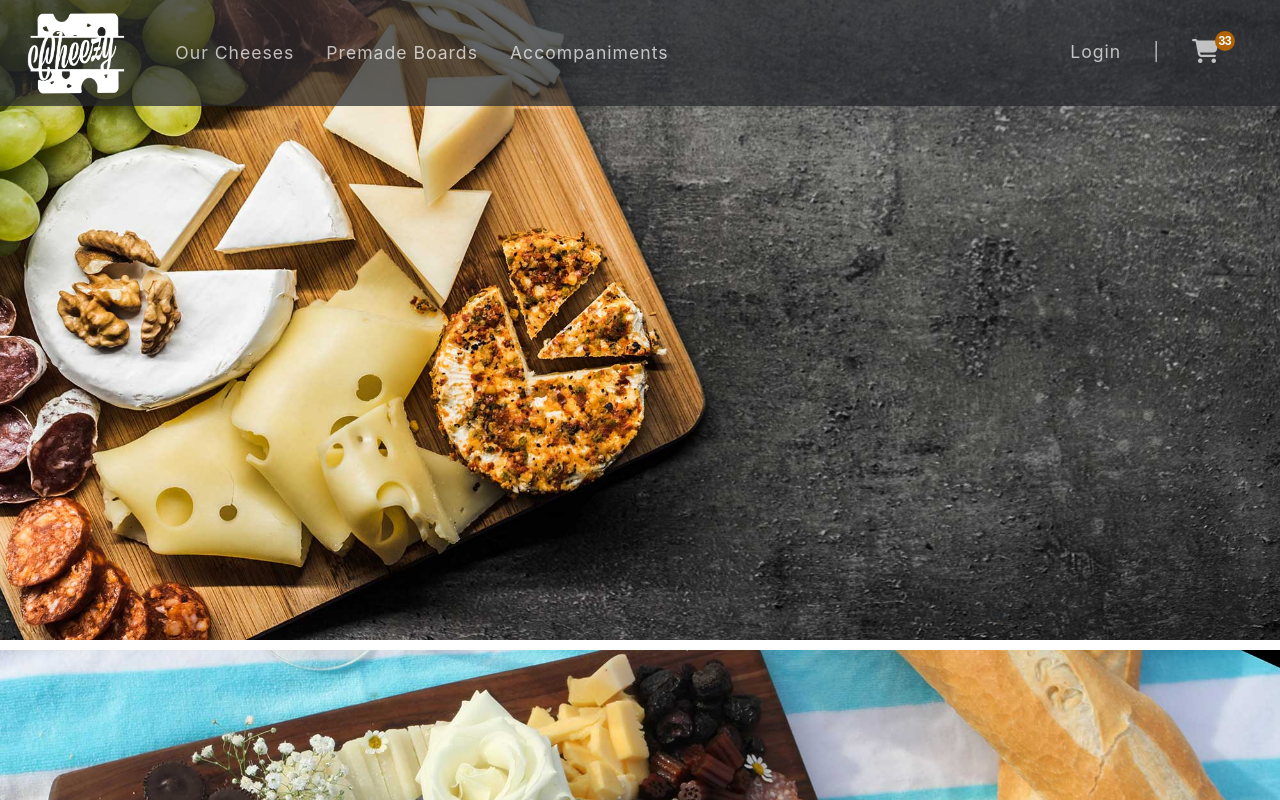
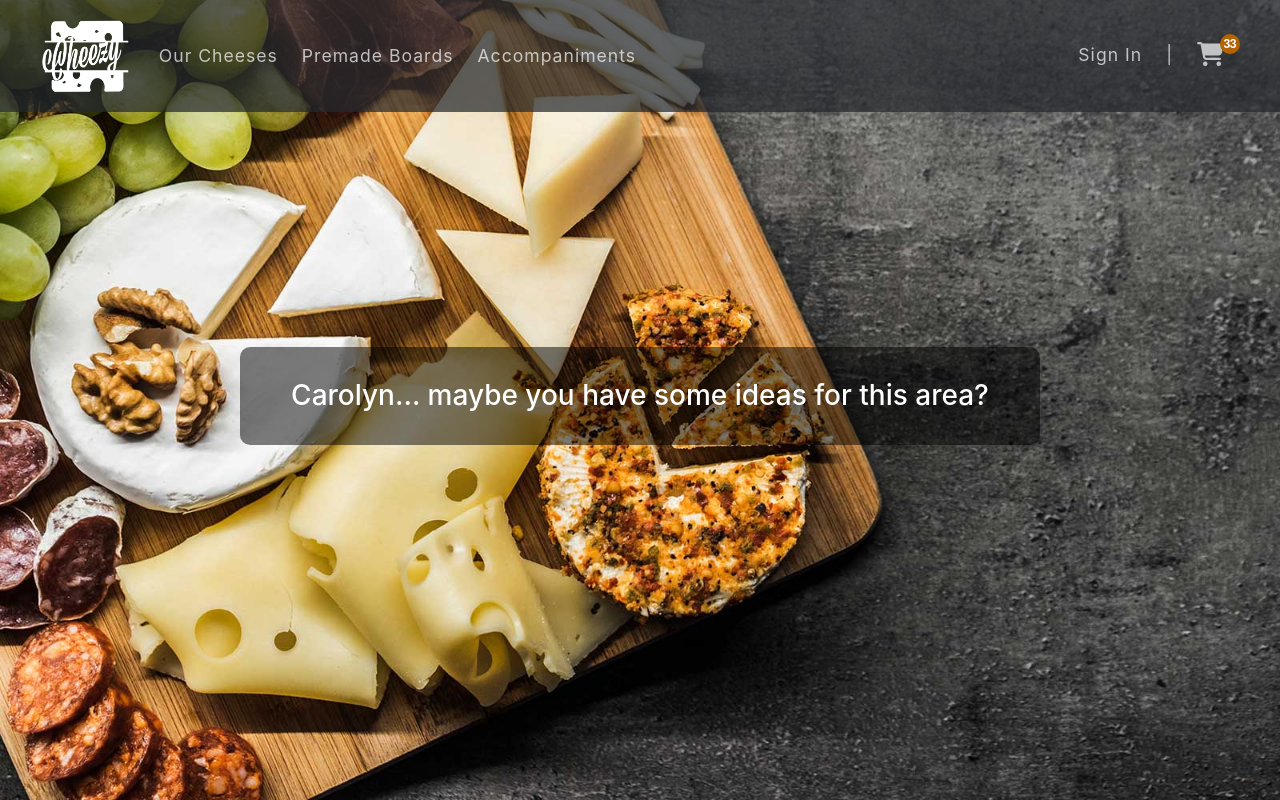
Before and after one commit to Thee-Four-Musketeers/grace, a React app: page / in a window 1280 px wide. Shown: the top 800 px of the page. Built offline with nearby package versions, Linux system fonts and the light colour scheme.

Commit message:
work on hero image

```diff
--- a/public/index.html
+++ b/public/index.html
@@ -9,6 +9,7 @@
         <link rel="stylesheet" href="https://maxcdn.bootstrapcdn.com/bootstrap/4.5.0/css/bootstrap.min.css" integrity="sha384-9aIt2nRpC12Uk9gS9baDl411NQApFmC26EwAOH8WgZl5MYYxFfc+NcPb1dKGj7Sk" crossorigin="anonymous" />
         <style>
             * {
+                box-shadow: 0 0 0 transparent !important;
                 box-sizing: border-box;
                 border: 0;
                 padding: 0;
--- /dev/null
+++ b/src/components/App.css
@@ -0,0 +1,3 @@
+main {
+    min-height: 800px;
+}
--- a/src/components/App.js
+++ b/src/components/App.js
@@ -3,11 +3,13 @@ import { BrowserRouter as Router, Route, Switch, Redirect } from 'react-router-d
 
 
 import Header from "../components/Header";
-import Main from "../components/Main";
+import Home from "../pages/Home";
 import Cheeses from "../pages/Cheeses";
 import Boards from "../pages/Boards";
 import Sides from "../pages/Sides";
 import Footer from "../components/Footer";
+
+import './App.css'
 
 const App = () => {
 
@@ -49,7 +51,7 @@ const App = () => {
                             <Sides />
                         </Route>
                         <Route path="/">
-                            <Main />
+                            <Home />
                         </Route>
                     </Switch>
                 </main>
--- a/src/components/Footer.js
+++ b/src/components/Footer.js
@@ -4,7 +4,7 @@ import Nav from 'react-bootstrap/Nav'
 
 const Footer = () => {
     return (
-        <Navbar sticky="bottom">
+        <Navbar>
             <Nav.Link href="#about">About</Nav.Link>
             <Nav.Link href="#contactg">Contact</Nav.Link>
         </Navbar>
--- a/src/components/Header.css
+++ b/src/components/Header.css
@@ -1,48 +1,16 @@
-.navbar {
-    font-size: 1.1rem !important;
-    justify-content: flex-start;
-}
+#header { background-color: #26292db8; position: absolute; z-index: 9999; }
+nav { font-size: 1.1rem !important; padding: 1rem !important; }
+
+.nav-left { justify-content: flex-start; }
+.nav-right{ justify-content:flex-end; }
+
+.nav-logo { max-height: 80px; }
 
 .nav-link,
-.separator {
-    color: rgba(255, 255, 255, 0.7) !important;
-    letter-spacing: 1px;
-    padding: 0.5rem 1rem !important;
-}
+.navbar-text { color: rgba(255, 255, 255, 0.7) !important; letter-spacing: 1px; padding: 0.5rem 0.75rem !important; }
+.nav-link:hover { color: rgba(255, 255, 255, 1) !important; }
 
-.nav-link:hover {
-    color: rgba(255, 255, 255, 1) !important;
-}
-
-.navbar-last {
-    justify-content:flex-end;
-}
-
-.header-absolute {
-    position: absolute;
-    left: 0;
-    top: 0;
-    right: 0;
-    width: 100%;
-    z-index: 1030;
-  }
-
-.nav-logo {
-    max-height: 90px;
-}
-
-.bg-dark-overlay {
-    background-color: #26292db8;
-}
-
-.separator {
-    color: #FFFFFF;
-}
-
-.cart-icon {
-    font-size: 24px;
-}
-
+.cart-icon { font-size: 24px; }
 .cart-count {
     background: rgb(179, 99, 2);
     border-radius: 50%;
@@ -59,3 +27,13 @@
     left: -5px;
     letter-spacing: -1px;
 }
+
+@media (max-width: 1200px) {
+    #header {
+        position: static;
+        background-color: #26292D;
+    }
+    #header {
+        background-color: #26292D;
+    }
+ }
--- a/src/components/Header.js
+++ b/src/components/Header.js
@@ -4,6 +4,7 @@ import Row from 'react-bootstrap/Row';
 import Col from 'react-bootstrap/Col';
 import Navbar from 'react-bootstrap/Navbar';
 import Nav from 'react-bootstrap/Nav';
+import Button from 'react-bootstrap/Button';
 
 import { BrowserRouter as Router, Link } from 'react-router-dom';
 
@@ -13,11 +14,11 @@ import './Header.css'
 
 const Header = () => {
     return (
-        <Container id="header" fluid={true}>
-            <Row>
+        <Container id="header" className="px-0" fluid={true}>
+            <Row className="m-auto">
                 <Col>
-                    <Navbar className="header-absolute bg-dark-overlay px-4" collapseOnSelect expand="lg">
-                        <Link className="mr-4 pr-2" to="/">
+                    <Navbar className="px-2" collapseOnSelect expand="xl">
+                        <Link className="px-3" to="/">
                             <img className="nav-logo" src="images/CheezyLogo_white.png" alt="Cheezy Logo" />
                         </Link>
                         <Navbar.Toggle aria-controls="responsive-navbar-nav" />
@@ -27,11 +28,10 @@ const Header = () => {
                                 <Link className="nav-link" to="/cheeses">Our Cheeses</Link>
                                 <Link className="nav-link" to="/boards">Premade Boards</Link>
                                 <Link className="nav-link" to="/sides">Accompaniments</Link>
-
                             </Nav>
                             <Nav>
-                                <Nav.Link href="#login">Login</Nav.Link>
-                                <span className="separator px-4 py-2"> | </span>
+                                <Nav.Link href="#login">Sign In</Nav.Link>
+                                <Navbar.Text>|</Navbar.Text>
                                 <Nav.Link eventKey={2} href="#">
                                     <i className="fas fa-shopping-cart cart-icon"></i>
                                     <span className="cart-count">33</span>
--- a/src/components/Main.css
+++ /dev/null
@@ -1,26 +0,0 @@
-* {
-    box-sizing: border-box;
-    border: 0;
-    padding: 0;
-    margin: 0;
-  }
-
-.heroWrapper {
-    display: block;
-    box-sizing: border-box;
-    overflow-x: scroll
-}
-
-.heroImage {
-    object-fit: cover;
-    width: 100vw;
-}
-
-.navText {
-    color: rgba(255, 255, 255, 0.925);
-}
-
-.clearfix {
-    height: 10px;
-    width: 100vw;
-}
--- a/src/components/Main.js
+++ /dev/null
@@ -1,16 +0,0 @@
-import React from 'react';
-import './Main.css'
-
-const Main = () => {
-    return (
-        <>
-            <div className="heroWrapper">
-                <img className="heroImage" alt="Cheeseplate" src="images/Hero_CheesePlate_1.jpg" />
-                <div className="clearfix"></div>
-                <img className="heroImage" src="images/Cheeseplate2.jpg" alt="Cheeseplate2" />
-            </div>
-        </>
-    )
-}
-
-export default Main;
--- /dev/null
+++ b/src/pages/Home.css
@@ -0,0 +1,31 @@
+#hero {
+    background-image: url('/images/Hero_CheesePlate_1.jpg');
+    background-repeat: no-repeat;
+    background-size: cover;
+    height: 100vh;
+}
+
+.hero-content {
+    background: rgba(0,0,0,0.5);
+    border-radius: 10px;
+    color: #FFFFFF;
+    max-width: 800px;
+    padding: 2rem;
+    text-align: center;
+    width:   100%;
+}
+
+.vh-100 {
+    transition: all0.5s ease-in-out;
+}
+
+@media (max-width: 1200px) {
+    #hero {
+        height: auto;
+    }
+    .vh-100 {
+        height: auto !important;
+        min-height: 40vh !important;
+    }
+
+ }
--- /dev/null
+++ b/src/pages/Home.js
@@ -0,0 +1,23 @@
+import React from 'react';
+import './Home.css'
+import { Container } from 'react-bootstrap';
+import { Row } from 'react-bootstrap';
+import { Col } from 'react-bootstrap';
+
+const Home = () => {
+    return (
+        <>
+            <div id="hero" className="hero-wrapper">
+                <Container>
+                    <Row className="vh-100">
+                        <Col className="d-flex justify-content-center my-auto">
+                            <h3 className="hero-content justify-content-lg-centermb-auto">Carolyn... maybe you have some ideas for this area?</h3>
+                        </Col>
+                    </Row>
+                </Container>
+            </div>
+        </>
+    )
+}
+
+export default Home;
```
Also changed, not shown: db/init_db.js (+21 -35 lines), db/users.js (+0 -17 lines).
